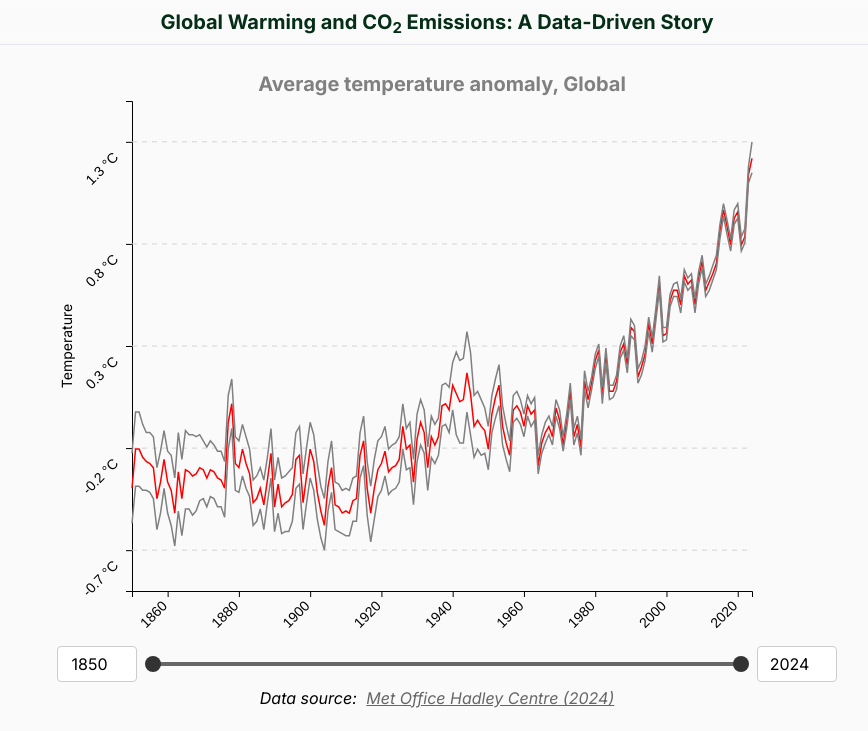
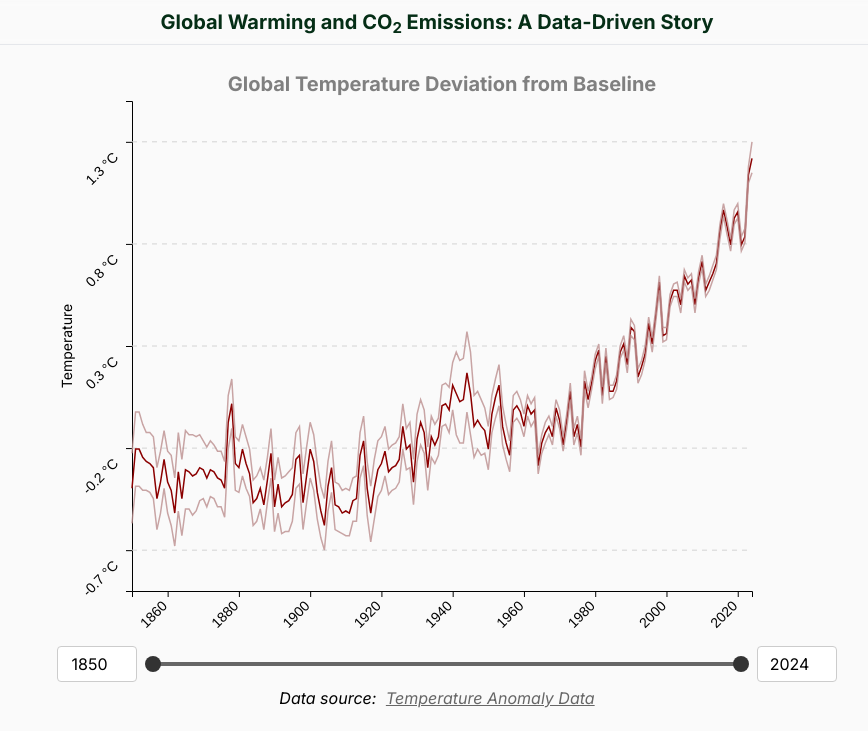
Before and after one commit to xvin-zr/6221-storyboard, a website built with Vite: page storyboard/temperature-trend.html in a window 1280 px wide. Shown: the top 731 px of the page, without its empty margins (203-1071 px from the left). Built offline with nearby package versions, Linux system fonts and the light colour scheme.

Commit message:
styling for temperature trend

```diff
--- a/src/temperature-trend/main.js
+++ b/src/temperature-trend/main.js
@@ -144,7 +144,7 @@ function drawChart(processedData) {
     const meanLine = svg.append("path")
     .datum(processedData)
     .attr("fill", "none")
-    .attr("stroke", "red")
+    .attr("stroke", "rgb(139,0,0)")
     .attr("stroke-width", 1.5)
     .attr("d", d3.line()
         .x(d => x(d.date))
@@ -155,7 +155,7 @@ function drawChart(processedData) {
     const upperLine = svg.append("path")
     .datum(processedData)
     .attr("fill", "none")
-    .attr("stroke", "grey")
+    .attr("stroke", "rgba(188,143,143,0.8)")
     .attr("stroke-width", 1.5)
     .attr("d", d3.line()
         .x(d => x(d.date))
@@ -166,7 +166,7 @@ function drawChart(processedData) {
     const lowerLine = svg.append("path")
     .datum(processedData)
     .attr("fill", "none")
-    .attr("stroke", "grey")
+    .attr("stroke", "rgba(188,143,143,0.8)")
     .attr("stroke-width", 1.5)
     .attr("d", d3.line()
         .x(d => x(d.date))
@@ -211,7 +211,7 @@ function drawChart(processedData) {
     .style("font-size", "20px")
     .style("font-weight", "bold")
     .style("fill", "grey")
-    .text("Average temperature anomaly, Global")
+    .text("Global Temperature Deviation from Baseline")
 
 
     let focus = svg.append("g")
--- a/storyboard/temperature-trend.html
+++ b/storyboard/temperature-trend.html
@@ -55,7 +55,7 @@
                   text-decoration: underline;
                   margin-left: 5px;
                 "
-                >Met Office Hadley Centre (2024)</a
+                >Temperature Anomaly Data</a
               >
             </div>
           </div>
```
